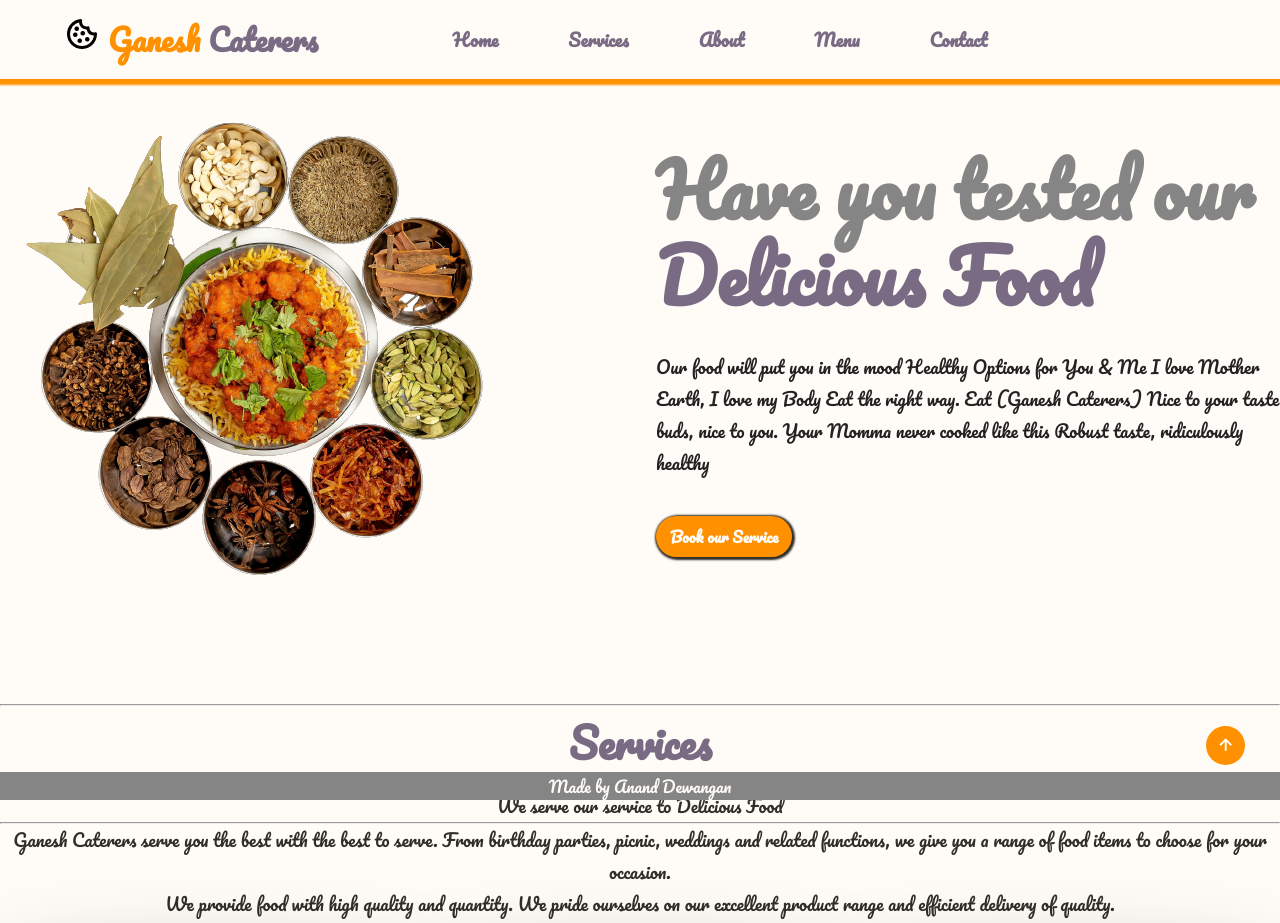
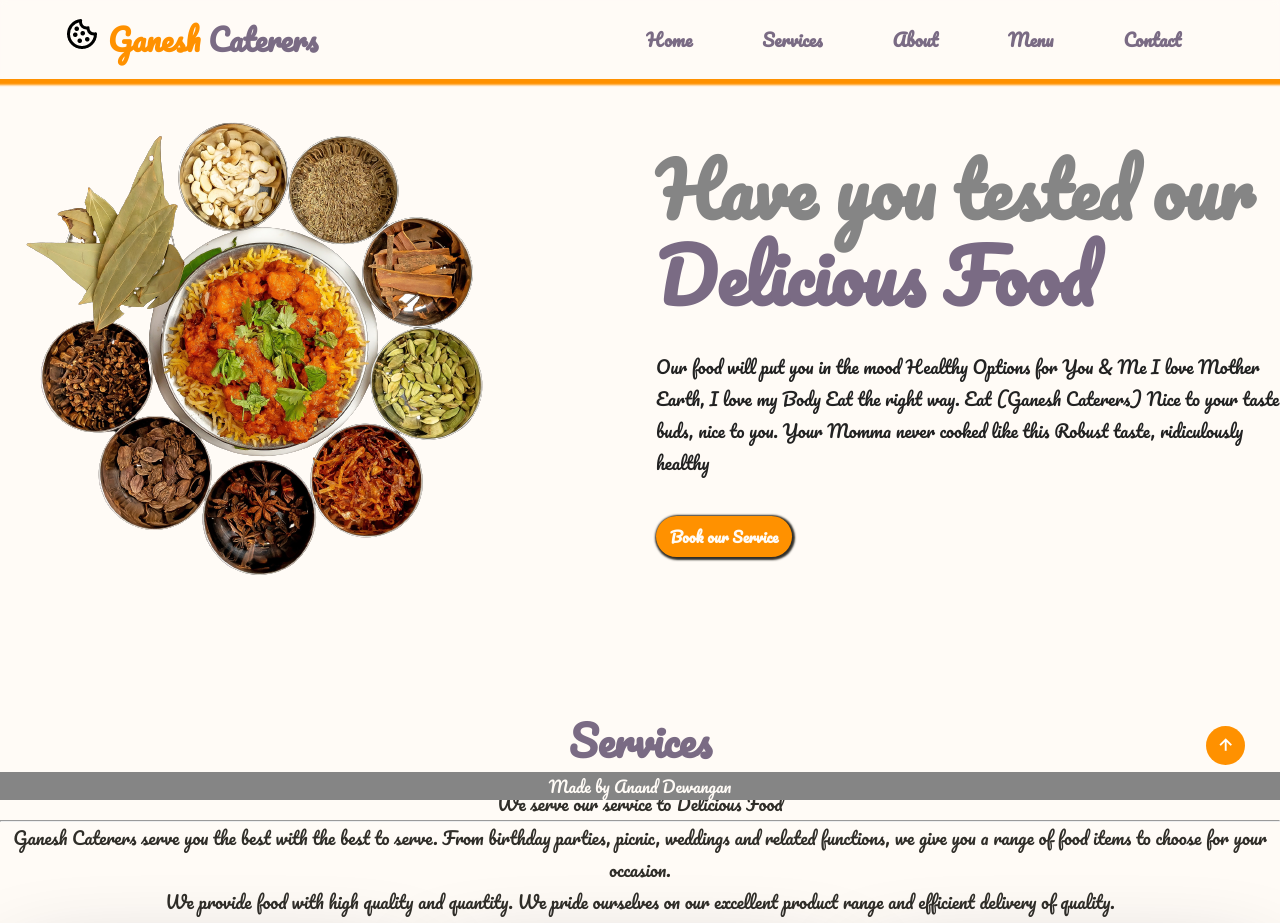
Before and after one commit to AnandDewangan/ModernWebsite, a plain HTML site: page index.html in a window 1280 px wide. Shown: the top 923 px of the page. Drawn offline with nearby package versions, Linux system fonts and the light colour scheme.

Commit message:
Update index.html

```diff
--- a/index.html
+++ b/index.html
@@ -24,12 +24,6 @@
             <li><a href="#menu">Menu</a></li>
             <li><a href="#contact">Contact</a></li>
         </ul>
-
-        <div class="h-icons">
-            <a href="#"><i class='bx bx-search'></i></a>
-            <a href="#"><i class='bx bx-cart'></i></a>
-            <div class="bx bx-menu" id="menu-icon"></div>
-        </div>
     </header>
 
     <!-- Main section start -->
@@ -52,7 +46,6 @@
                 <button type="button" class="btn">Book our Service</button>
             </div>
         </section>
-        <hr>
 
         <!-- Service section start -->
         <section class="container" id="service">
```
